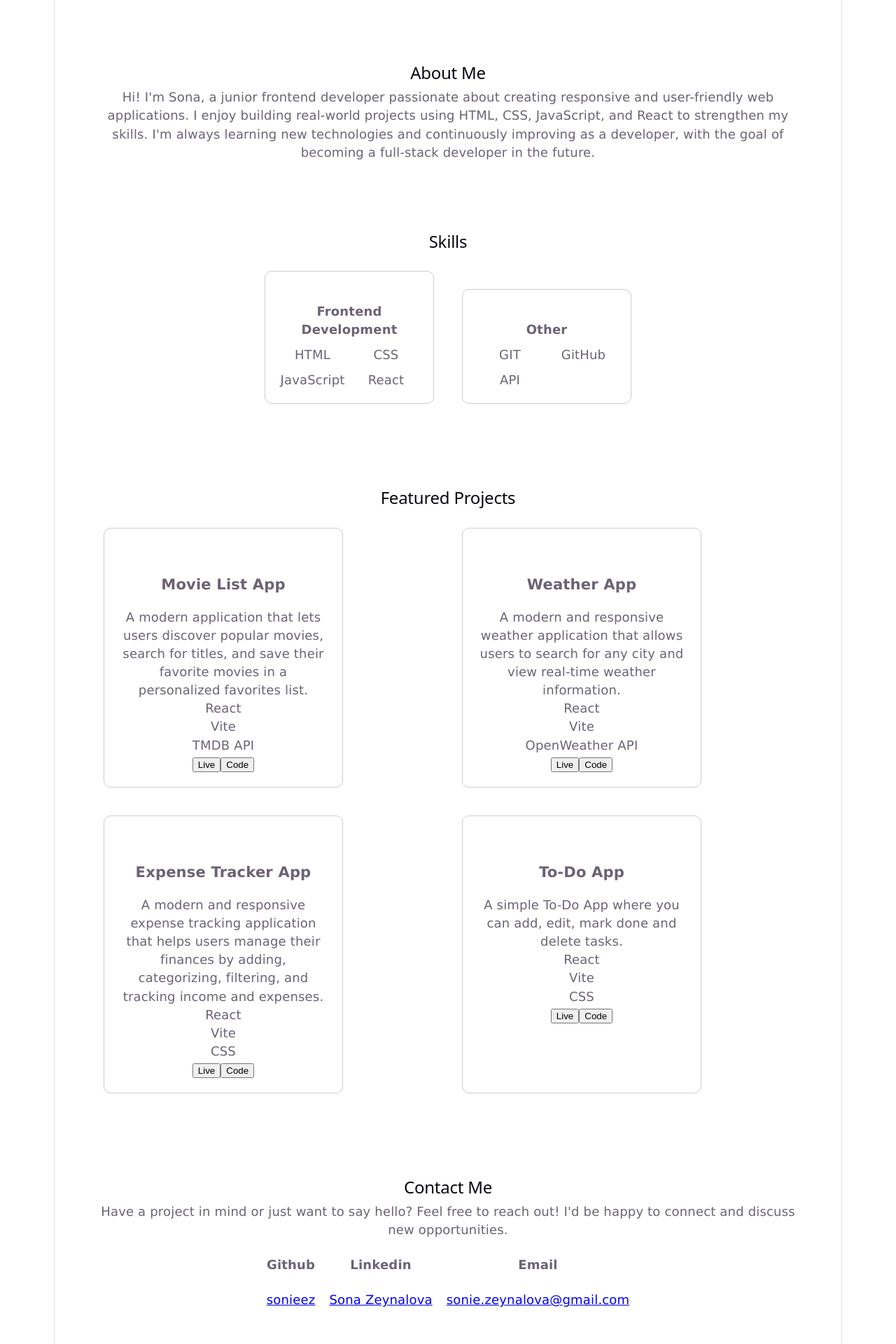
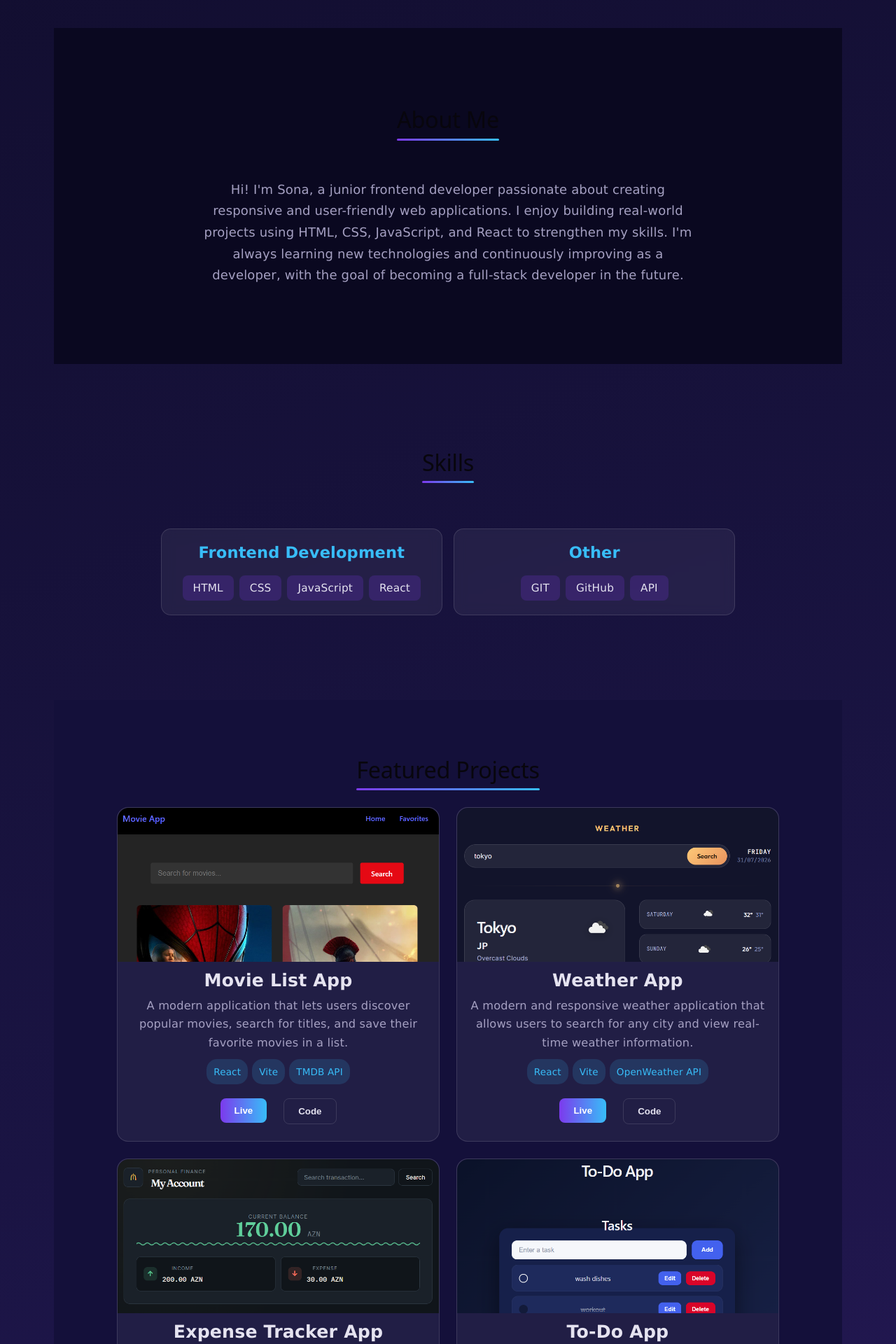
Before and after one commit to sonieez/My-Portfolio, a React (Vite) app: page / in a window 1280 px wide. Shown: the part 760-2680 px from the top of the page at 70% size. Built offline with nearby package versions, Linux system fonts and the light colour scheme.

Commit message:
change initial style and structure

```diff
--- a/package.json
+++ b/package.json
@@ -10,6 +10,7 @@
     "preview": "vite preview"
   },
   "dependencies": {
+    "motion": "^12.43.0",
     "react": "^19.2.7",
     "react-dom": "^19.2.7"
   },
--- a/src/App.css
+++ b/src/App.css
@@ -1,71 +1,216 @@
-body{
+:root {
+  --bg: #0f0c29;
+  --bg2: #1a1443;
+  --primary: #7c3aed;
+  --accent: #38bdf8;
+  --text: #e5e3f0;
+  --muted: #a5a0c2;
+  --glass: rgba(255,255,255,0.06);
+  --border: rgba(255,255,255,0.12);
+}
+#root{
+  border-inline: none;
+}
+
+* { box-sizing: border-box; }
+
+body {
+  margin: 0;
   font-family:'Lucida Sans', 'Lucida Sans Regular', 'Lucida Grande', 'Lucida Sans Unicode', Geneva, Verdana, sans-serif;
-  margin: 0;
-  padding: 0;
+  background: linear-gradient(160deg, var(--bg), var(--bg2) 60%, #2a1b5e);
+  color: var(--text);
 }
-.app{
-  position: relative;
+
+.app > div {
+  padding: 80px 8%;
 }
-.main-page{
+
+/* Hero */
+.main-page {
   height: 100vh;
   display: flex;
   flex-direction: column;
   justify-content: center;
   align-items: center;
   text-align: center;
+  padding-top: 120px;
 }
+.greeting { color: var(--accent); font-weight: 400; margin: 0; }
+.my-name {
+  font-size: clamp(3rem, 5vw, 3.5rem);
+  line-height: 1.3;
+  padding: 6px 0;
+  margin: 4px 0;
+  background: linear-gradient(90deg, var(--accent), var(--primary));
+  background-clip: text;
+  color: transparent;
+}
+.my-prof { color: var(--muted); font-weight: 500; }
+.my-description { max-width: 500px; margin: 16px auto; color: var(--muted); }
+
+.buttons { display: flex; gap: 16px; justify-content: center; margin-top: 24px; }
+.buttons button {
+  padding: 12px 28px;
+  border-radius: 30px;
+  border: none;
+  font-weight: 600;
+  cursor: pointer;
+  transition: transform .2s ease, box-shadow .2s ease;
+}
+.projects-button { background: linear-gradient(90deg, var(--primary), var(--accent)); color: #fff; }
+.contact-button { background: transparent; color: var(--text); border: 1px solid var(--border); }
+.buttons button:hover { transform: translateY(-3px); box-shadow: 0 8px 20px rgba(124,58,237,0.4); }
+
 .about-page{
-  padding: 50px;
-  text-align: center;
-}
-.skills-page{
-  padding: 50px;
-  text-align: center;
-}
-.skill-container{
-  display: inline-block;
-  margin: 20px;
-  padding: 20px;
-  border: 1px solid #ccc;
-  border-radius: 10px;
-  width: 200px;
-}
-.skill-names{
-  display: grid;
-  grid-template-columns: 1fr 1fr;
-  gap: 10px;
-}
-.skill-title{
-  font-weight: bold;
-  margin-bottom: 10px;
-}
-.projects-page{
-  padding: 50px;
-  text-align: center;
-}
-.project-container{
-  display: inline-block;
-  margin: 20px;
-  padding: 20px;
-  border: 1px solid #ccc;
-  border-radius: 10px;
-  width: 300px;
-}
-.project-grid{
-  display: grid;
-  grid-template-columns: 1fr 1fr;
-}
-.contact-page{
-  padding: 50px;
-  text-align: center;
-}
-.contacts{
-  display: flex;
-  justify-content: center;
-  gap: 20px;
-}
-.contact{
   display: flex;
   flex-direction: column;
   align-items: center;
+  justify-content: space-evenly;
+  padding-top: 120px;
+  height: 60vh;
+  background: #0a0820;
 }
+
+/* Section titles */
+.page-title {
+  font-size: 1.8rem;
+  margin-bottom: 24px;
+  position: relative;
+  display: inline-block;
+}
+.page-title::after {
+  content: '';
+  display: block;
+  width: 100%; height: 3px;
+  margin-top: 8px;
+  background: linear-gradient(90deg, var(--primary), var(--accent));
+  border-radius: 4px;
+}
+
+.about-me, .contact-message { color: var(--muted); line-height: 1.7; max-width: 700px; }
+
+/* Skills */
+.skills-grid {
+  display: grid;
+  grid-template-columns: 1fr 1fr;
+  gap: 16px; }
+
+.skills-page {
+  display: flex;
+  flex-direction: column;
+  align-items: center;
+  padding-top: 120px;
+  height: 60vh;
+  justify-content: space-evenly;
+}
+
+.skill-container {
+  background: var(--glass);
+  border: 1px solid var(--border);
+  border-radius: 14px;
+  padding: 20px 30px;
+  backdrop-filter: blur(8px);
+  flex: 1 1 200px;
+}
+.skill-container:hover {
+  box-shadow: 0 10px 25px rgba(124,58,237,0.35);
+}
+.skill-title { color: var(--accent); margin: 0 0 10px; font-size: 1.25rem; font-weight: bold; }
+.skill-names {
+  margin-top: 20px;
+  display: flex;
+  flex-wrap: wrap;
+  justify-content: center;
+  align-items: center;
+  gap: 8px; }
+.skill { margin: 0; background: rgba(124,58,237,0.2); padding: 5px 15px; border-radius: 8px; font-size: .85rem; }
+.skill:hover{
+  transform: translateY(-2px);
+}
+/* Projects */
+.projects-page {
+  background: #14103a;
+}
+.project-grid { display: grid; grid-template-columns: 1fr 1fr; gap: 24px; justify-items: space-evenly; }
+.project-container {
+  background: var(--glass);
+  border: 1px solid var(--border);
+  border-radius: 16px;
+  overflow: hidden;
+  transition: transform .25s ease;
+  padding-bottom: 8px;
+}
+.project-container:hover { transform: translateY(-6px); }
+.project-image {
+  width: 100%;
+  height: 220px;
+  object-fit: cover;
+  object-position: top;
+  border-radius: 16px 16px 0 0;
+  display: block;
+  transition: transform .4s ease;
+}
+.project-container:hover .project-image {
+  transform: scale(1.05);
+}
+.project-name { margin: 14px 16px 10px; font-weight: 700; font-size: 1.4rem}
+.project-description { margin: 0 16px 10px; color: var(--muted); font-size: .9rem; }
+.project-tools { display: flex; gap: 6px; flex-wrap: wrap; margin: 0 16px 14px; justify-content: center; align-items: center; }
+.project-tool { margin: 0; font-size: .75rem; background: rgba(56,189,248,0.15); color: var(--accent); padding: 5px 10px; border-radius: 15px; }
+.project-buttons{
+  margin-top: 20px;
+  display: flex;
+  justify-content: center;
+}
+.live-button, .code-button {
+  margin: 0 16px 16px 16px;
+  padding: 10px 20px;
+  border-radius: 8px;
+  border: none;
+  font-weight: 600;
+  cursor: pointer;
+}
+.live-button:hover, .code-button:hover {box-shadow: 0 8px 20px rgba(124,58,237,0.4); }
+.live-button { background: linear-gradient(90deg, var(--primary), var(--accent)); color: #fff; }
+.code-button { background: transparent; border: 1px solid var(--border); color: var(--text); margin-left: 8px; }
+
+/* Contact */
+.contact-page { display: flex; flex-direction: column; align-items: center; padding-top: 120px; height: 80vh; justify-content: space-evenly; background: linear-gradient(160deg, var(--bg), var(--bg2) 60%, #2a1b5e); }
+.contacts { display: flex; gap: 20px; flex-direction: column; margin-top: 20px; }
+.contact {
+  background: var(--glass);
+  border: 1px solid var(--border);
+  border-radius: 14px;
+  padding: 18px;
+  text-align: center;
+  display: grid;
+  grid-template-columns: 40px 1fr;
+  justify-items: center;
+  align-items: center;
+  gap: 15px;
+  transition: transform .25s ease, border-color .25s ease, background .25s ease;
+}
+.contact:hover {
+  transform: translateY(-4px);
+  border-color: var(--accent);
+  background: rgba(255,255,255,0.09);
+}
+.social-contacts{
+  display: grid;
+  grid-template-columns: 1fr 1fr;
+  gap: 20px;
+}
+.app-info{
+  display: flex;
+  flex-direction: column;
+  justify-content: center;
+  text-align: left;
+}
+.app-icon { width: 40px; height: 40px; margin-bottom: 8px; }
+.email-icon{
+  width: 50px;
+  height: 50px;
+  margin-left: 50px;
+}
+.app-name { margin: 0 0 6px; }
+.contact a { color: var(--accent); text-decoration: none; word-break: break-all; }
--- a/src/App.jsx
+++ b/src/App.jsx
@@ -3,6 +3,9 @@ import SkillCard from './SkillCard.jsx'
 import { skills } from './data/Skills.js'
 import { projects } from './data/Projects.js'
 import './App.css'
+import githubIcon from '../src/data/images/github-logo.png'
+import linkedinIcon from '../src/data/images/linkedin-logo.png'
+import emailIcon from '../src/data/images/email-logo.png'
 
 function App() {
 
@@ -30,7 +33,10 @@ function App() {
 
       <div className='skills-page'>
         <h2 className='page-title'>Skills</h2>
+        <div className='skills-grid'>
           {skills.map((skill) => <SkillCard skill={skill}/>)}
+        </div>
+
       </div>
 
       <div id='projects' className='projects-page'>
@@ -45,20 +51,32 @@ function App() {
         <h2 className='page-title'>Contact Me</h2>
         <p className='contact-message'>Have a project in mind or just want to say hello? Feel free to reach out! I'd be happy to connect and discuss new opportunities.</p>
         <div className='contacts'>
+          <div className='social-contacts'>
             <div className='github-contact contact'>
-            <img className='app-icon' src=''/>
+              <img className='app-icon' src={githubIcon}/>
+              <div className='app-info'>
                 <h4 className='app-name'>Github</h4>
                 <a href='https://github.com/sonieez'>sonieez</a>
               </div>
+
+            </div>
             <div className='linkedin-contact contact'>
-            <img className='app-icon' src=''/>
+              <img className='app-icon' src={linkedinIcon}/>
+              <div className='app-info'>
                 <h4 className='app-name'>Linkedin</h4>
                 <a href='https://www.linkedin.com/in/sona-zeynalova-4bb872385/?lipi=urn%3Ali%3Apage%3Ad_flagship3_profile_view_base_contact_details%3Be4KOVg%2BFQSy1julTeZC%2B1g%3D%3D'>Sona Zeynalova</a>
               </div>
+
+            </div>
+          </div>
+
           <div className='email-contact contact'>
-            <img className='app-icon' src=''/>
+            <img className='app-icon email-icon' src={emailIcon}/>
+            <div className='app-info'>
               <h4 className='app-name'>Email</h4>
               <a href='mailto:sonie.zeynalova@gmail.com'>sonie.zeynalova@gmail.com</a>
+            </div>
+
           </div>
         </div>
       </div>
--- a/src/ProjectCard.jsx
+++ b/src/ProjectCard.jsx
@@ -8,13 +8,15 @@ function ProjectCard({project}){
       <div className="project-tools">
         {project.tools.map((t) => <p className="project-tool">{t}</p>)}
       </div>
+      <div className="project-buttons">
+        <a href={project.live} target="_blank">
+          <button className="live-button">Live</button>
+        </a>
+        <a href={project.code} target="_blank">
+          <button className="code-button">Code</button>
+        </a>
+      </div>
 
-      <a href={project.live} target="_blank">
-        <button className="live-button">Live</button>
-      </a>
-      <a href={project.code} target="_blank">
-        <button className="code-button">Code</button>
-      </a>
     </div>
   )
 }
--- a/src/data/Projects.js
+++ b/src/data/Projects.js
@@ -1,24 +1,28 @@
+import movieApp from './images/movie-app.png'
+import weatherApp from './images/weather-app.png'
+import expenseApp from './images/expense-app.png'
+import todoApp from './images/todo-app.png'
 export const projects = [
-  {name: 'Movie List App', image: '',
-    about: 'A modern application that lets users discover popular movies, search for titles, and save their favorite movies in a personalized favorites list.',
+  {name: 'Movie List App', image: movieApp,
+    about: 'A modern application that lets users discover popular movies, search for titles, and save their favorite movies in a  list.',
     live: 'https://movie-list-app-gamma.vercel.app/',
     code: 'https://github.com/sonieez/Movie-List-App',
     tools: ['React', 'Vite', 'TMDB API']
   },
-  {name: 'Weather App', image: '',
+  {name: 'Weather App', image: weatherApp,
     about: 'A modern and responsive weather application that allows users to search for any city and view real-time weather information.',
     live: 'https://weather-app-eight-theta-23.vercel.app/',
     code: 'https://github.com/sonieez/Weather-App-React',
     tools: ['React', 'Vite', 'OpenWeather API']
   },
-  {name: 'Expense Tracker App', image: '',
-    about: 'A modern and responsive expense tracking application that helps users manage their finances by adding, categorizing, filtering, and tracking income and expenses.',
+  {name: 'Expense Tracker App', image: expenseApp,
+    about: 'A modern application that helps users manage their finances by adding, categorizing and filtering transactions.',
     live: 'https://expense-tracker-app-rho-lemon-35.vercel.app/',
     code: 'https://github.com/sonieez/Expense-Tracker-App',
     tools: ['React', 'Vite', 'CSS']
   },
-  {name: 'To-Do App', image: '',
-    about: 'A simple To-Do App where you can add, edit, mark done and delete tasks.',
+  {name: 'To-Do App', image: todoApp,
+    about: 'A simple modern and responsive application where you can add, edit, mark done and delete tasks easily and efficiently.',
     live: 'https://to-do-app-soniez.vercel.app/',
     code: 'https://github.com/sonieez/To-Do-React',
     tools: ['React', 'Vite', 'CSS']
```
Also changed, not shown: src/data/images/image.png (deleted), 1 other file (tests, documents, lock files or other folders). Lines whose indentation alone changed are shown as unchanged.
